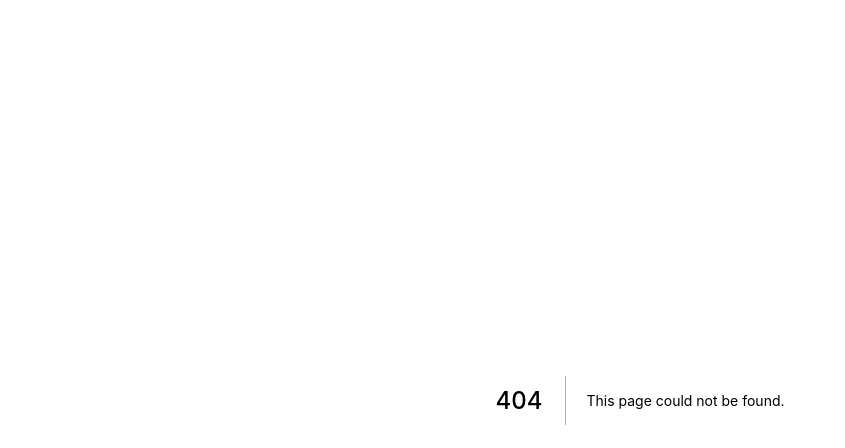
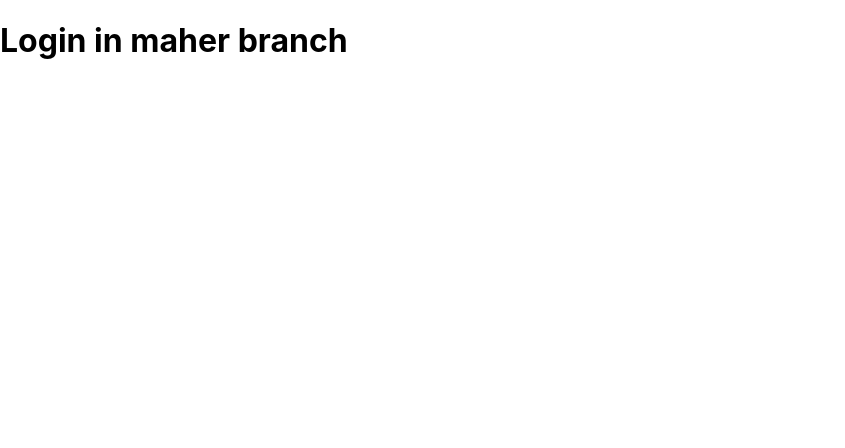
Before and after one commit to maher9393267111/fire-80, a Next.js app: page /auth/login in a window 1280 px wide. Before the commit this address had no page. Shown: the top 448 px of the page, without its empty margins (0-845 px from the left). Built offline with nearby package versions, Linux system fonts and the light colour scheme.

Commit message:
log in maher

```diff
--- /dev/null
+++ b/pages/auth/login.js
@@ -0,0 +1,11 @@
+import React from 'react';
+
+const Login = () => {
+    return (
+        <div>
+            <h1>Login in maher branch</h1>
+        </div>
+    );
+}
+
+export default Login;
```
